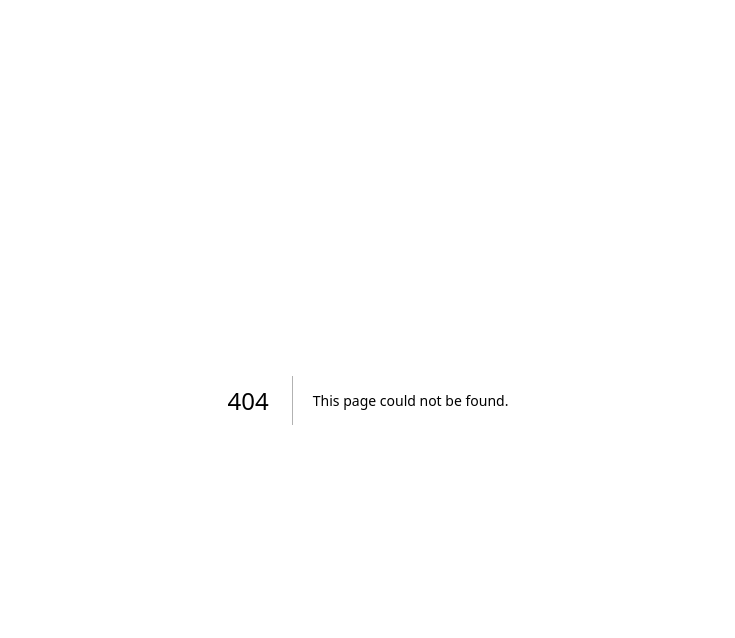
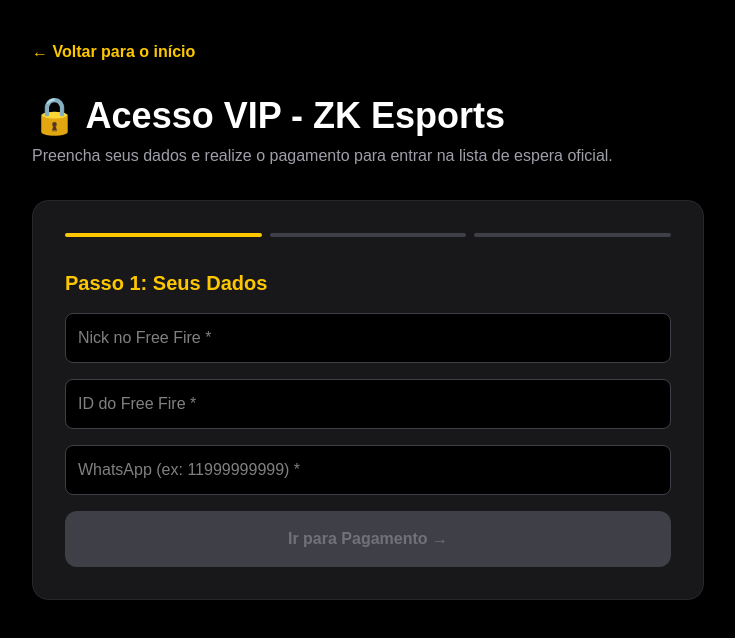
Before and after one commit to izuki25813/laff-finder, a Next.js app: page /lista-espera in a window 1280 px wide. Before the commit this address had no page. Shown: the top 638 px of the page, without its empty margins (272-1007 px from the left). Built offline with nearby package versions, Linux system fonts and the light colour scheme.

Commit message:
Adicionada pagina de Lista de Espera VIP com PIX

```diff
--- /dev/null
+++ b/app/lista-espera/page.tsx
@@ -0,0 +1,154 @@
+"use client";
+
+import Link from "next/link";
+import { useState } from "react";
+
+// URL DO SEU APPS SCRIPT (JÁ CONFIGURADA!)
+const SCRIPT_URL = "https://script.google.com/macros/s/AKfycbywdkprIPjco6PAB-m9Crnx-fLFxwzRSEoWt9ydPj5Z1qQJzYhIscz83ZXOiYFC4aD8gg/exec";
+
+// ⚠️ SUA CHAVE PIX (Se for diferente do e-mail, mude só aqui embaixo)
+const CHAVE_PIX = "izukianonimo@gmail.com";
+
+export default function ListaEsperaPage() {
+  const [step, setStep] = useState(1); // 1: Dados, 2: Pagamento, 3: Sucesso
+  const [form, setForm] = useState({ nick: "", id: "", whatsapp: "" });
+  const [submitting, setSubmitting] = useState(false);
+  const [pixCopied, setPixCopied] = useState(false);
+
+  const handleCopyPix = () => {
+    navigator.clipboard.writeText(CHAVE_PIX);
+    setPixCopied(true);
+    setTimeout(() => setPixCopied(false), 2000);
+  };
+
+  const handleConfirmPayment = async () => {
+    setSubmitting(true);
+    try {
+      await fetch(SCRIPT_URL, {
+        method: "POST",
+        body: JSON.stringify({
+          action: "join_waiting_list",
+          nick: form.nick,
+          id: form.id,
+          whatsapp: form.whatsapp
+        })
+      });
+      setStep(3); // Vai para a tela de sucesso
+    } catch (error) {
+      alert("Erro ao confirmar. Tente novamente.");
+    } finally {
+      setSubmitting(false);
+    }
+  };
+
+  // TELA 3: SUCESSO (MENSAGEM FINAL)
+  if (step === 3) {
+    return (
+      <main className="min-h-screen bg-black text-white flex items-center justify-center p-6">
+        <div className="text-center max-w-md w-full bg-zinc-900 border border-yellow-400/30 rounded-2xl p-8">
+          <div className="text-6xl mb-6">⏳</div>
+          <h2 className="text-3xl font-black text-yellow-400 mb-4">Você está na Lista!</h2>
+          <p className="text-zinc-300 text-lg mb-8 leading-relaxed">
+            Acompanhe as lives e aguarde ser chamado.
+            <br/><br/>
+            <span className="text-sm text-zinc-500">
+              Assim que o pagamento for confirmado pelo Izuuki.x, você receberá o acesso no WhatsApp.
+            </span>
+          </p>
+          <Link href="/" className="block w-full bg-yellow-400 text-black font-bold py-3 rounded-xl hover:bg-yellow-300 transition">
+            Voltar ao início
+          </Link>
+        </div>
+      </main>
+    );
+  }
+
+  return (
+    <main className="min-h-screen bg-black text-white p-6 md:p-10">
+      <div className="max-w-2xl mx-auto">
+        <Link href="/" className="text-yellow-400 hover:underline mb-8 inline-block font-bold">← Voltar para o início</Link>
+
+        <h1 className="text-4xl font-black mb-2 text-white">🔒 Acesso VIP - ZK Esports</h1>
+        <p className="text-zinc-400 mb-8">
+          Preencha seus dados e realize o pagamento para entrar na lista de espera oficial.
+        </p>
+
+        <div className="bg-zinc-900 border border-zinc-800 rounded-2xl p-6 md:p-8">
+
+          {/* BARRA DE PROGRESSO */}
+          <div className="flex items-center justify-between mb-8">
+            <div className={`flex-1 h-1 rounded-full ${step >= 1 ? 'bg-yellow-400' : 'bg-zinc-700'}`}></div>
+            <div className={`flex-1 h-1 rounded-full mx-2 ${step >= 2 ? 'bg-yellow-400' : 'bg-zinc-700'}`}></div>
+            <div className={`flex-1 h-1 rounded-full ${step >= 3 ? 'bg-yellow-400' : 'bg-zinc-700'}`}></div>
+          </div>
+
+          {step === 1 && (
+            <div className="space-y-4">
+              <h2 className="text-xl font-black text-yellow-400 mb-4">Passo 1: Seus Dados</h2>
+              <input
+                required value={form.nick} onChange={e => setForm({...form, nick: e.target.value})}
+                placeholder="Nick no Free Fire *"
+                className="w-full bg-black border border-zinc-700 rounded-lg p-3 text-white focus:border-yellow-400 outline-none"
+              />
+              <input
+                required value={form.id} onChange={e => setForm({...form, id: e.target.value})}
+                placeholder="ID do Free Fire *"
+                className="w-full bg-black border border-zinc-700 rounded-lg p-3 text-white focus:border-yellow-400 outline-none"
+              />
+              <input
+                required value={form.whatsapp} onChange={e => setForm({...form, whatsapp: e.target.value})}
+                placeholder="WhatsApp (ex: 11999999999) *"
+                className="w-full bg-black border border-zinc-700 rounded-lg p-3 text-white focus:border-yellow-400 outline-none"
+              />
+              <button
+                onClick={() => setStep(2)}
+                disabled={!form.nick || !form.id || !form.whatsapp}
+                className="w-full bg-yellow-400 text-black font-black py-4 rounded-xl hover:bg-yellow-300 transition disabled:bg-zinc-700 disabled:text-zinc-500 disabled:cursor-not-allowed"
+              >
+                Ir para Pagamento →
+              </button>
+            </div>
+          )}
+
+          {step === 2 && (
+            <div className="space-y-6">
+              <h2 className="text-xl font-black text-yellow-400 mb-4">Passo 2: Pagamento via PIX</h2>
+
+              <div className="bg-black border-2 border-dashed border-yellow-400/50 rounded-xl p-6 text-center">
+                <p className="text-zinc-400 text-sm mb-2">Chave PIX:</p>
+                <p className="text-white font-mono text-lg break-all mb-4">{CHAVE_PIX}</p>
+
+                <button
+                  onClick={handleCopyPix}
+                  className={`w-full font-bold py-3 rounded-lg transition ${pixCopied ? 'bg-green-600 text-white' : 'bg-zinc-800 text-white hover:bg-zinc-700'}`}
+                >
+                  {pixCopied ? '✅ Chave Copiada!' : ' Copiar Chave PIX'}
+                </button>
+              </div>
+
+              <div className="bg-yellow-900/10 border border-yellow-600/30 rounded-lg p-4">
+                <p className="text-yellow-400 text-sm">
+                  ⚠️ Após fazer o PIX no seu banco, clique no botão abaixo para confirmar sua entrada na lista. O Izuuki.x irá conferir o pagamento e te chamar no WhatsApp.
+                </p>
+              </div>
+
+              <div className="flex gap-3">
+                <button onClick={() => setStep(1)} className="flex-1 bg-zinc-800 text-white font-bold py-4 rounded-xl hover:bg-zinc-700 transition">
+                  ← Voltar
+                </button>
+                <button
+                  onClick={handleConfirmPayment}
+                  disabled={submitting}
+                  className="flex-[2] bg-green-600 text-white font-black py-4 rounded-xl hover:bg-green-500 transition disabled:bg-zinc-700"
+                >
+                  {submitting ? 'Confirmando...' : '✅ JÁ FIZ O PIX, ENTRAR NA LISTA'}
+                </button>
+              </div>
+            </div>
+          )}
+
+        </div>
+      </div>
+    </main>
+  );
+}
--- a/app/page.tsx
+++ b/app/page.tsx
@@ -84,7 +84,7 @@
               Participe de Xtreinos. Acesso a Coach e Dicas pra evoluir.
             </p>
 
-            {/* GRID COM 8 BOTÕES */}
+            {/* GRID COM 9 BOTÕES */}
             <div className="grid grid-cols-1 sm:grid-cols-2 lg:grid-cols-3 xl:grid-cols-4 gap-4 w-full max-w-6xl">
 
               {/* 1. Procurar */}
@@ -122,7 +122,7 @@
                 <span className="text-[10px] uppercase tracking-wider text-green-400 font-black">Grátis • YouTube • Sala Aérea</span>
               </a>
 
-              {/* 6. Teste ZK Esports (NOVO!) */}
+              {/* 6. Teste ZK Esports */}
               <Link href="/teste-zk" className="rounded-xl border-2 border-yellow-400 bg-gradient-to-br from-yellow-900/30 to-black px-6 py-5 font-bold text-white transition hover:scale-[1.02] hover:shadow-lg hover:shadow-yellow-400/20 flex flex-col items-center gap-2">
                 <span className="text-3xl">🏆</span>
                 <span>Teste ZK Esports</span>
@@ -141,6 +141,13 @@
                 <span className="text-3xl">💡</span>
                 <span>Sugestões e Feedbacks</span>
                 <span className="text-[10px] uppercase tracking-wider text-purple-400 font-black">Ajude a melhorar o site</span>
+              </Link>
+
+              {/* 9. Lista de Espera VIP (NOVO!) */}
+              <Link href="/lista-espera" className="rounded-xl border-2 border-green-500 bg-gradient-to-br from-green-900/30 to-black px-6 py-5 font-bold text-white transition hover:scale-[1.02] hover:shadow-lg hover:shadow-green-500/20 flex flex-col items-center gap-2">
+                <span className="text-3xl">🔒</span>
+                <span>Lista de Espera VIP</span>
+                <span className="text-[10px] uppercase tracking-wider text-green-400 font-black">Acesso Exclusivo ZK</span>
               </Link>
 
             </div>
```
